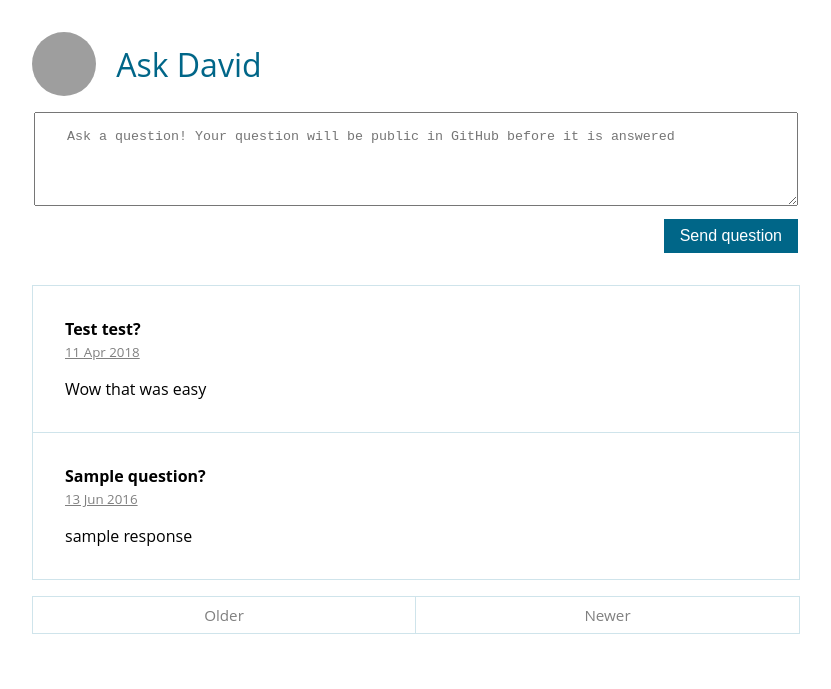
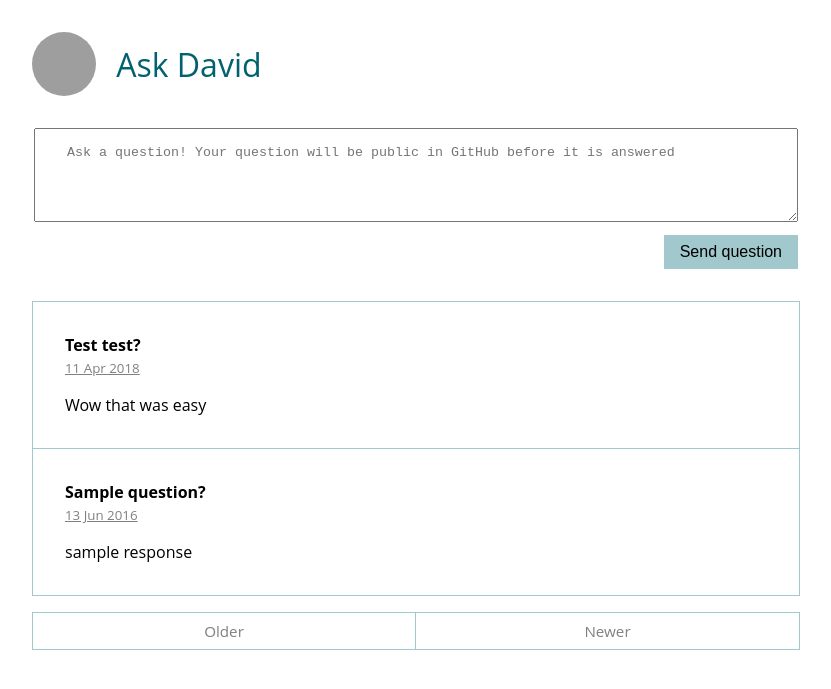
Before and after one commit to fdavidcl/nosykitty, a Jekyll site: the page built from index.html, in a window 1280 px wide. Shown: the top 689 px of the page, without its empty margins (224-1055 px from the left). Built offline with Jekyll 4.4.1, drawn with Linux system fonts in a browser that asks for light colours; the list of posts is cut into pages by our own code; grey boxes are pictures that could not be loaded.

Commit message:
Margins and stuff

```diff
--- a/assets/css/main.scss
+++ b/assets/css/main.scss
@@ -1,8 +1,8 @@
 ---
 ---
 
-$accent: #006688;
-$bordercolor: desaturate(lighten($accent, 60%), 60%);
+$accent: #00626e;
+$bordercolor: desaturate(lighten($accent, 50%), 70%);
 
 body {
     font-family: Open Sans, Liberation Sans, Tahoma, Helvetica, sans-serif;
@@ -14,7 +14,7 @@ body {
 
     header {
         margin-top: 1rem;
-        padding: 1rem 0;
+        padding: 1rem 0 2rem;
 
         .icon {
             width: 4rem;
@@ -48,7 +48,6 @@ body {
 
     .ask-question {
         .question-form {
-
             fieldset {
                 border: 0px solid;
                 padding: 0;
@@ -58,8 +57,7 @@ body {
                     text-align: right;
 
                     .send-button {
-                        background: $accent;
-                        color: white;
+                        background: $bordercolor;
                         padding: 0.5rem 1rem;
                         font-size: 1rem;
                         cursor: pointer;
@@ -79,9 +77,15 @@ body {
     }
 
     .posts {
-        border-bottom: 1px solid $bordercolor;
         margin-top: 2rem;
 
+        &:not(.empty) {
+            border-bottom: 1px solid $bordercolor;
+        }
+        &.empty {
+            text-align: center;
+            color: #555;
+        }
         .post {
             border-bottom-width: 0;
         }
--- a/index.html
+++ b/index.html
@@ -26,7 +26,14 @@ title: Home
   </form>
 </div>
 
+{% assign len = site.posts | size %}
+{% if len == 0 %}
+<div class="empty posts">
+  No questions yet. Ask {{ site.author.name }} something!
+</div>
+{% else %}
 <div class="posts">
+
   {% for post in paginator.posts %}
   <article class="post">
     <span xmlns:dct="http://purl.org/dc/terms/" href="http://purl.org/dc/dcmitype/Text"
@@ -43,6 +50,7 @@ title: Home
     </div>
   </article>
   {% endfor %}
+
 </div>
 
 <div class="pagination">
@@ -61,3 +69,4 @@ title: Home
   <span class="pagination-item newer">Newer</span>
   {% endif %}
 </div>
+{% endif %}
```
